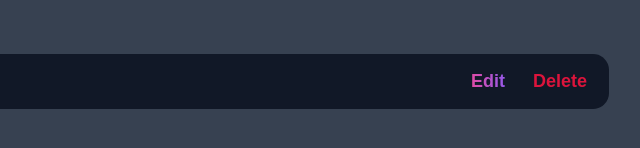
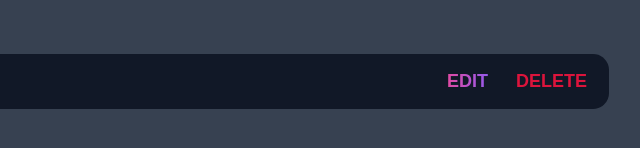
Before and after one commit to Radar3759/curly-octo-barnacle, a plain HTML site: page index.html in a window 1280 px wide. Both pictures are taken after typing "Sample" into the empty fields and a click on the input "Add Task". Shown: the part 186-334 px from the top of the page, 415-1055 px from the left. Drawn offline with Linux system fonts and the light colour scheme.

Commit message:
-fix typos

```diff
--- a/style.css
+++ b/style.css
@@ -133,7 +133,7 @@ main {
     margin: 0 0.5rem;
     font-size: 1.125rem;
     font-weight: 700;
-    text-tansform: uppercase;
+    text-transform: uppercase;
     text-transform: 0.4s;
 }
 
```
